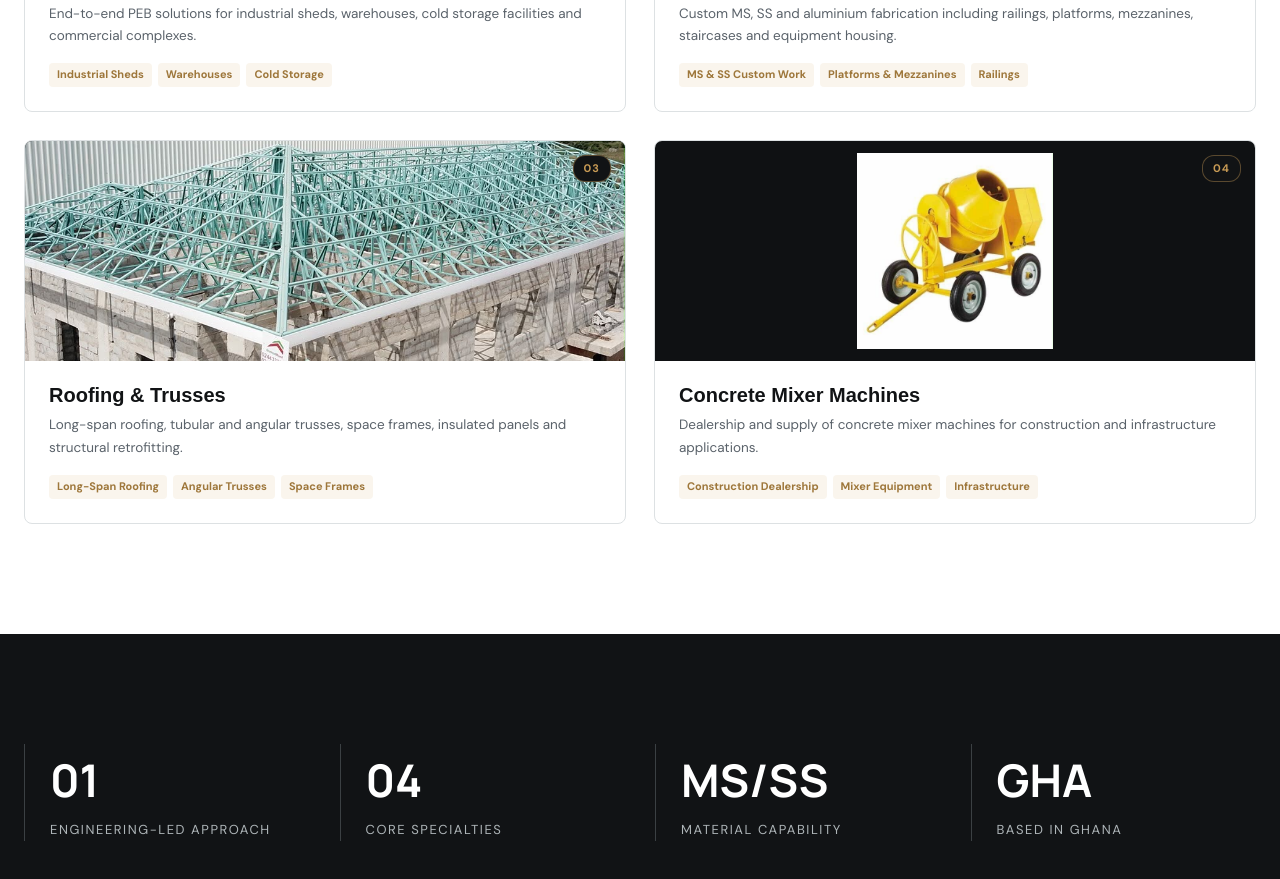
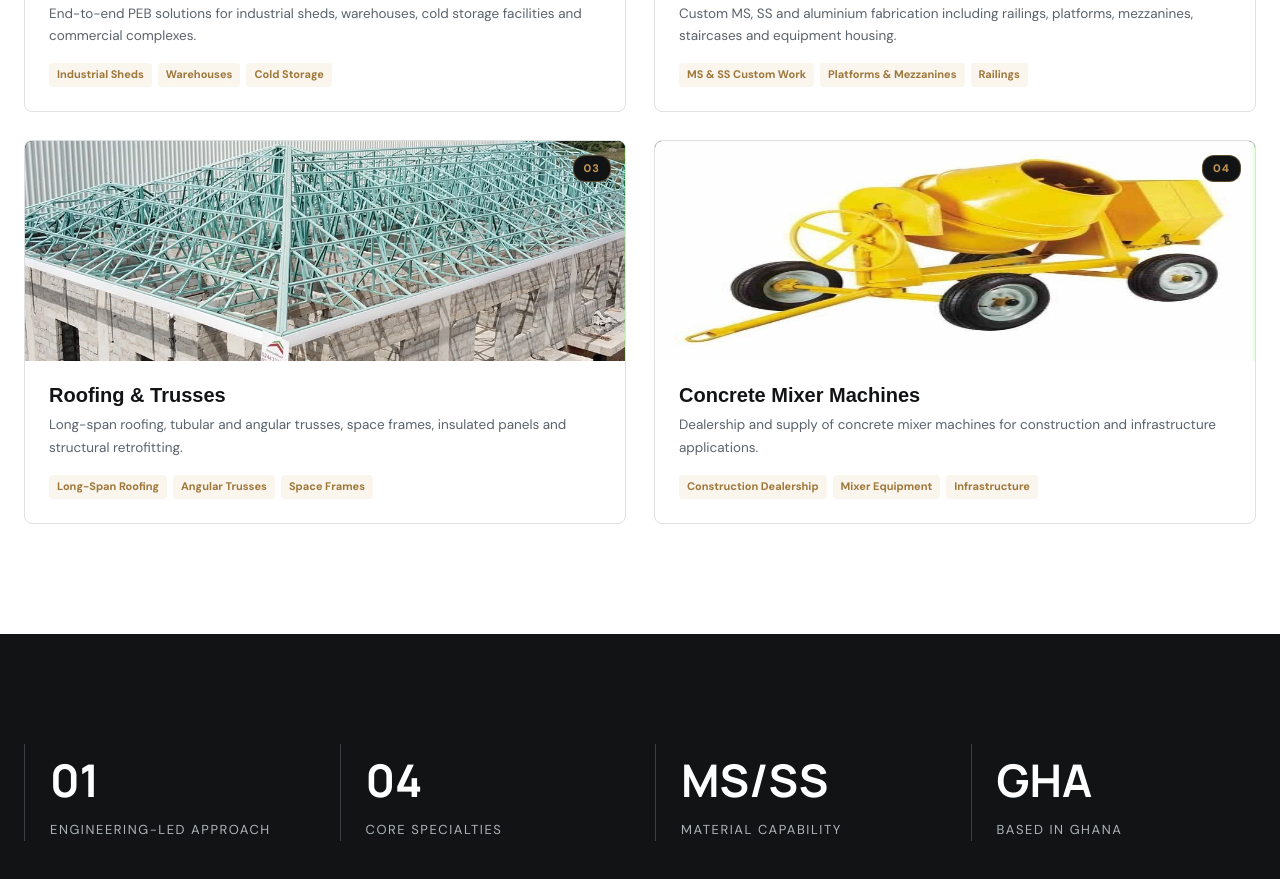
Before and after one commit to anthonietagomezz-tech/maaengineeringlimited.com, a website: page public/index.html in a window 1280 px wide. Shown: the part 2555-3434 px from the top of the page. Drawn offline with nearby package versions, Linux system fonts and the light colour scheme; no server answers.

Commit message:
Set concrete mixer machine image to stretch to fit full card width and height

```diff
--- a/public/index.html
+++ b/public/index.html
@@ -1055,7 +1055,7 @@
           <!-- 04: Concrete Mixer Machines -->
           <article class="service-card">
             <div class="service-media">
-              <img src="/service-machinery.jpg" alt="Concrete Mixer Machinery & Heavy Construction Equipment Dealership" style="object-fit: contain; object-position: center; background: #0f1113; padding: 12px;">
+              <img src="/service-machinery.jpg" alt="Concrete Mixer Machinery & Heavy Construction Equipment Dealership" style="object-fit: fill; width: 100%; height: 100%; display: block;">
               <span class="service-num-badge">04</span>
             </div>
             <div class="service-body">
```
